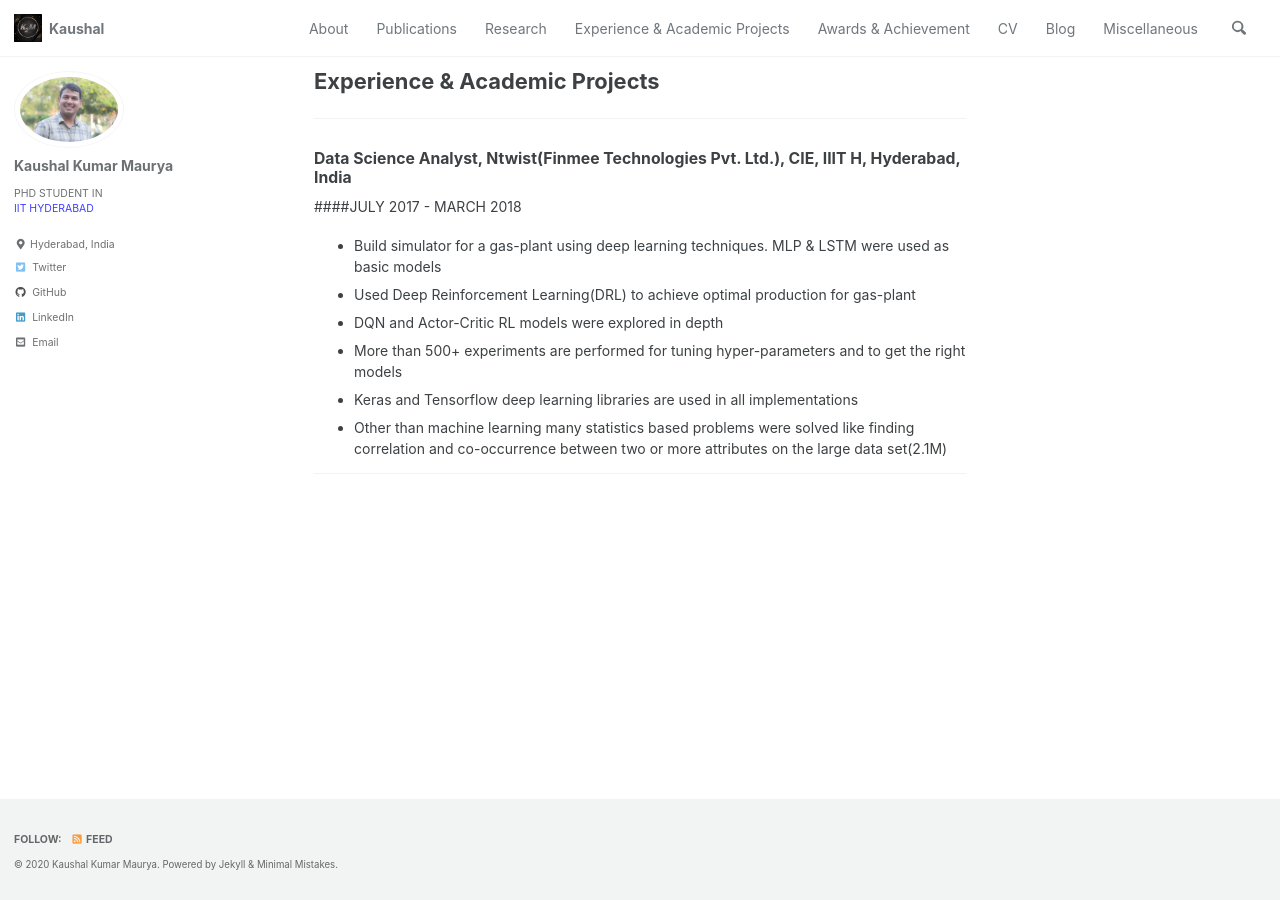
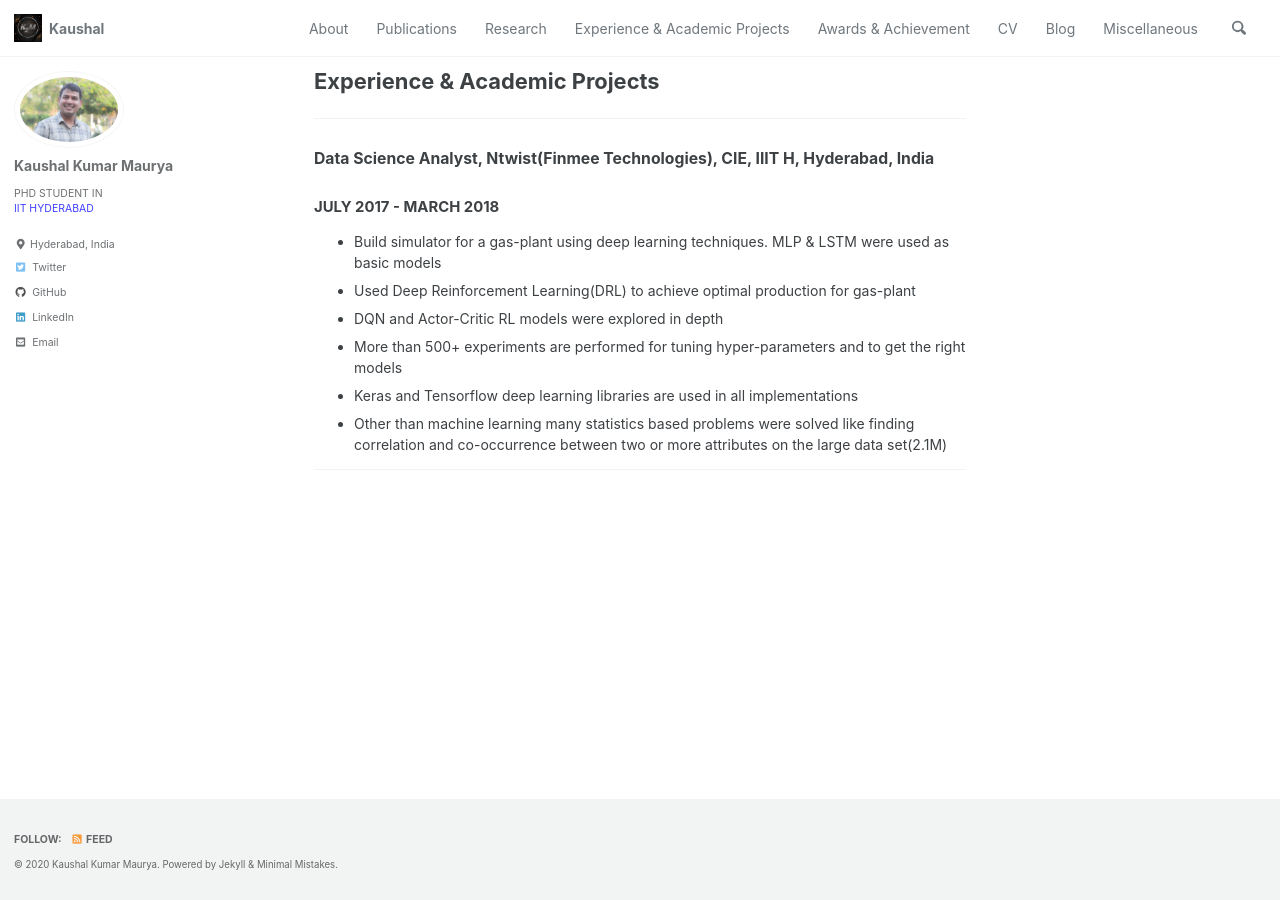
Before and after one commit to harshayelleni/harshayelleni.github.io, a Jekyll site: the page built from _pages/experience_academic_projects.md, in a window 1280 px wide. Built offline with Jekyll 4.4.1, drawn with Linux system fonts in a browser that asks for light colours; cached includes are drawn as plain includes.

Commit message:
doing modifications

```diff
--- a/_pages/experience_academic_projects.md
+++ b/_pages/experience_academic_projects.md
@@ -4,8 +4,8 @@ permalink: /experience_academic_projects/
 ---
 
 ---
-### Data Science Analyst, Ntwist(Finmee Technologies Pvt. Ltd.), CIE, IIIT H, Hyderabad, India
-####JULY 2017 - MARCH 2018
+### Data Science Analyst, Ntwist(Finmee Technologies), CIE, IIIT H, Hyderabad, India
+#### JULY 2017 - MARCH 2018
 * Build simulator for a gas-plant using deep learning techniques. MLP & LSTM were used as basic models
 * Used Deep Reinforcement Learning(DRL) to achieve optimal production for gas-plant
 * DQN and Actor-Critic RL models were explored in depth
```
